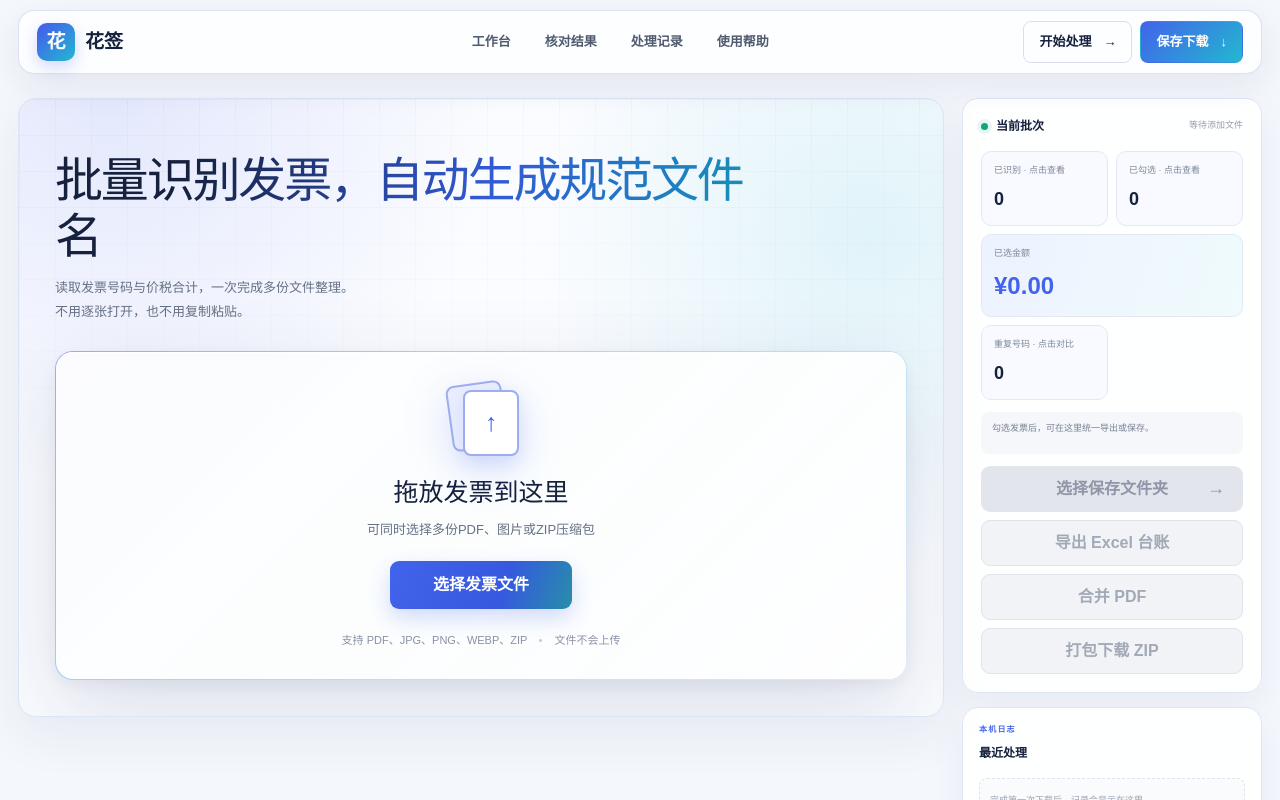
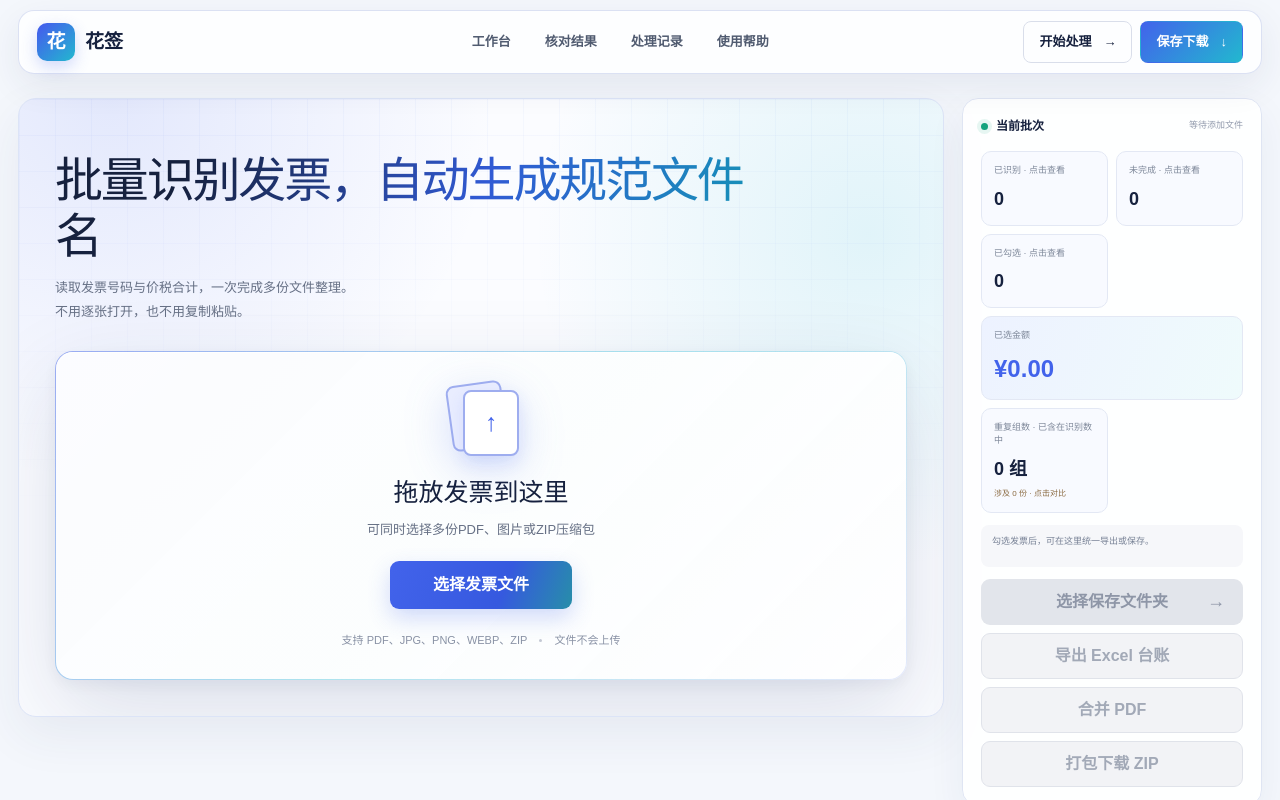
Before and after one commit to Luck-tong/xiaohua-invoice, a Next.js app: page /xiaohua-invoice/ in a window 1280 px wide. Shown: the top 800 px of the page. Built offline with nearby package versions, Linux system fonts and the light colour scheme.

Commit message:
Clarify invoice batch count breakdown

```diff
--- a/app/globals.css
+++ b/app/globals.css
@@ -1951,6 +1951,22 @@ body {
   font-size: 18px;
 }
 
+.batch-stats small {
+  display: block;
+  margin-top: 5px;
+  color: #8b6b42;
+  font-size: 8px;
+}
+
+.batch-stats .incomplete-stat {
+  border-color: #ead7b9;
+  background: #fffbf2;
+}
+
+.batch-stats .incomplete-stat strong {
+  color: #a76c22;
+}
+
 .batch-stats .amount-stat {
   grid-column: 1 / -1;
   background: linear-gradient(110deg, #edf2ff, #effbfc);
--- a/app/page.tsx
+++ b/app/page.tsx
@@ -224,6 +224,11 @@ export default function Home() {
     [invoiceFiles],
   );
 
+  const incompleteFiles = useMemo(
+    () => invoiceFiles.filter((item) => !item.number || !item.amount),
+    [invoiceFiles],
+  );
+
   const selectedReadyFiles = useMemo(
     () => downloadableFiles.filter((item) => selectedIds.has(item.id)),
     [downloadableFiles, selectedIds],
@@ -267,6 +272,10 @@ export default function Home() {
         items: invoiceFiles.filter((item) => item.number === number),
       })),
     [duplicateNumbers, invoiceFiles],
+  );
+  const duplicateFileCount = useMemo(
+    () => duplicateGroups.reduce((total, group) => total + group.items.length, 0),
+    [duplicateGroups],
   );
 
   const historyNumbers = useMemo(() => {
@@ -1103,6 +1112,19 @@ export default function Home() {
               ><span>已识别 · 点击查看</span><strong>{downloadableFiles.length}</strong></button>
               <button
                 type="button"
+                className={incompleteFiles.length ? "incomplete-stat" : ""}
+                disabled={incompleteFiles.length === 0}
+                onClick={() =>
+                  setPreviewDialog({
+                    title: "查看未完成发票",
+                    items: incompleteFiles,
+                    mode: "single",
+                    activeId: incompleteFiles[0]?.id,
+                  })
+                }
+              ><span>未完成 · 点击查看</span><strong>{incompleteFiles.length}</strong></button>
+              <button
+                type="button"
                 disabled={selectedReadyFiles.length === 0}
                 onClick={() =>
                   setPreviewDialog({
@@ -1127,7 +1149,9 @@ export default function Home() {
                   })
                 }
               >
-                <span>重复号码 · 点击对比</span><strong>{duplicateNumbers.size}</strong>
+                <span>重复组数 · 已含在识别数中</span>
+                <strong>{duplicateNumbers.size} 组</strong>
+                <small>涉及 {duplicateFileCount} 份 · 点击对比</small>
               </button>
             </div>
             {groupedInvoiceFiles.length > 0 && (
```
